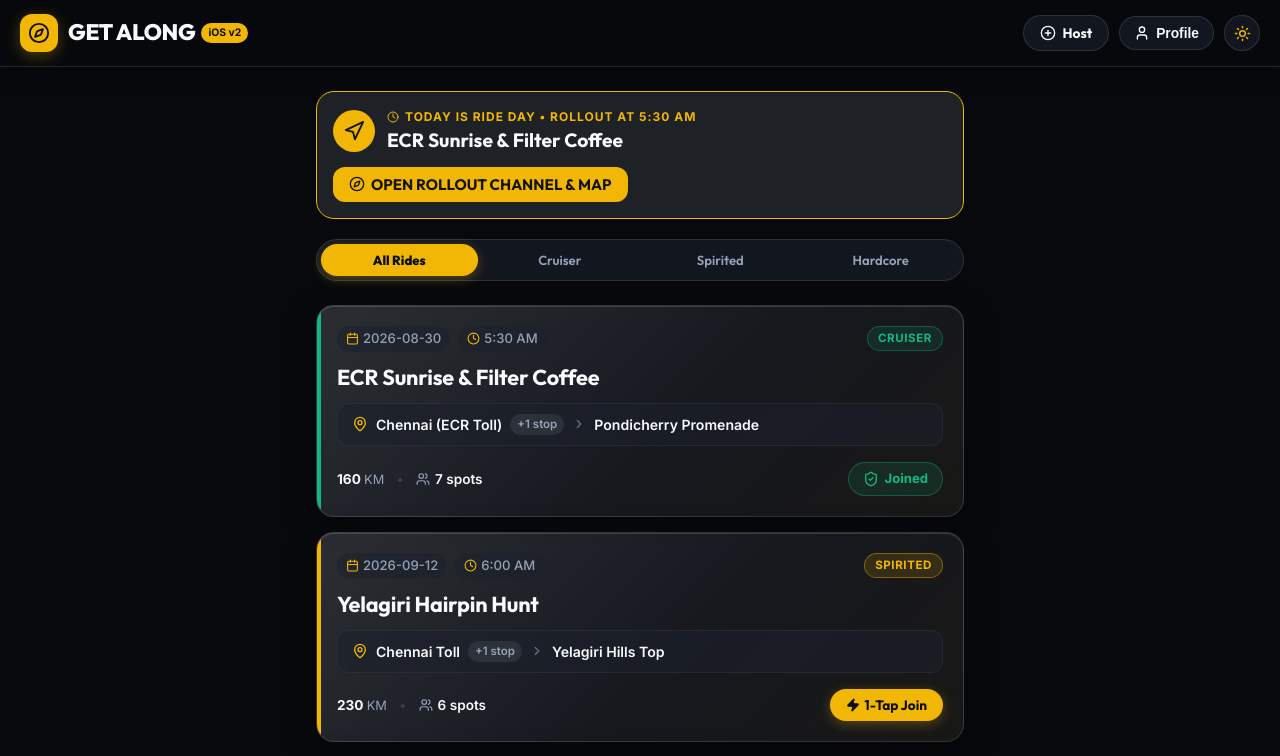
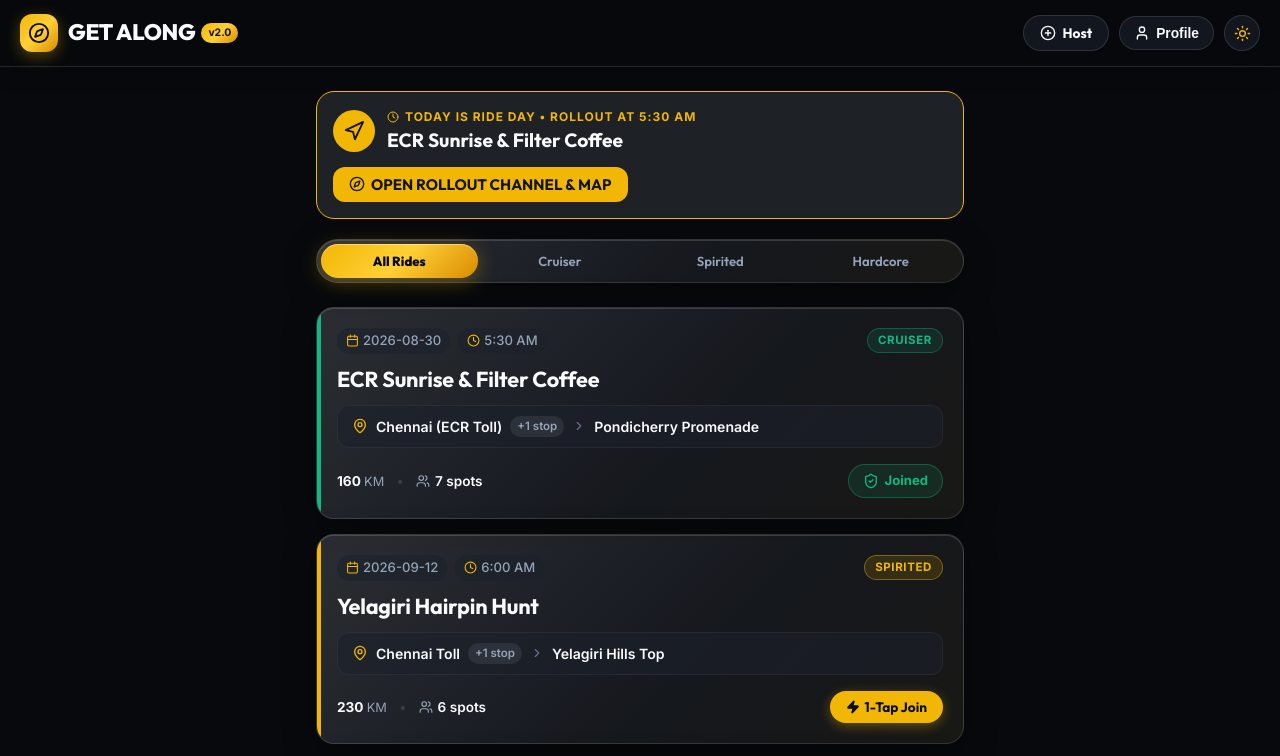
Before and after one commit to Surya9654/GetAlong, a React (Vite) app in the folder v2/: page / in a window 1280 px wide. Shown: the top 756 px of the page. Built offline with nearby package versions, Linux system fonts and the light colour scheme.

Commit message:
Add liquid flow navigation pill highlights and blur-in/blur-out page navigation transitions

```diff
--- a/v2/src/App.jsx
+++ b/v2/src/App.jsx
@@ -146,7 +146,7 @@ export default function App() {
 
   return (
     <div style={{ minHeight: '100vh', backgroundColor: 'var(--bg-color)', color: 'var(--text-primary)', pb: '40px' }}>
-      {/* iOS Frosted Navigation Bar */}
+      {/* iOS Liquid Navigation Header */}
       <header
         className="glass-header"
         style={{
@@ -164,7 +164,7 @@ export default function App() {
           className="ios-pressable"
           style={{ display: 'flex', alignItems: 'center', gap: '10px', cursor: 'pointer' }}
         >
-          <div style={{ width: '38px', height: '38px', borderRadius: '12px', backgroundColor: 'var(--amber)', display: 'flex', alignItems: 'center', justifyContent: 'center', boxShadow: '0 4px 15px var(--amber-glow)' }}>
+          <div style={{ width: '38px', height: '38px', borderRadius: '12px', background: 'var(--amber-gradient)', display: 'flex', alignItems: 'center', justifyContent: 'center', boxShadow: '0 4px 15px var(--amber-glow)' }}>
             <Compass size={22} color="#0B0E11" />
           </div>
           <div>
@@ -172,8 +172,8 @@ export default function App() {
               <span style={{ fontFamily: 'var(--font-heading)', fontSize: '1.4rem', fontWeight: 800, letterSpacing: '-0.3px', color: 'var(--text-primary)' }}>
                 GET ALONG
               </span>
-              <span style={{ fontSize: '0.65rem', backgroundColor: 'var(--amber)', color: '#0B0E11', fontWeight: 800, padding: '2px 7px', borderRadius: 'var(--radius-full)' }}>
-                iOS v2
+              <span style={{ fontSize: '0.65rem', background: 'var(--amber-gradient)', color: '#0B0E11', fontWeight: 800, padding: '2px 7px', borderRadius: 'var(--radius-full)' }}>
+                v2.0
               </span>
             </div>
           </div>
@@ -182,9 +182,9 @@ export default function App() {
         <div style={{ display: 'flex', alignItems: 'center', gap: '10px' }}>
           <button
             onClick={() => setShowHostModal(true)}
-            className="ios-pressable"
+            className={`ios-pressable liquid-pill ${showHostModal ? 'liquid-pill-active' : ''}`}
             style={{
-              backgroundColor: showHostModal ? 'var(--amber)' : 'var(--surface-raised)',
+              backgroundColor: showHostModal ? 'transparent' : 'var(--surface-raised)',
               color: showHostModal ? '#0B0E11' : 'var(--text-primary)',
               border: showHostModal ? '1px solid var(--amber)' : '1px solid var(--border-color)',
               borderRadius: 'var(--radius-full)',
@@ -196,7 +196,6 @@ export default function App() {
               alignItems: 'center',
               gap: '6px',
               cursor: 'pointer',
-              boxShadow: showHostModal ? '0 4px 15px var(--amber-glow)' : 'none',
             }}
           >
             <PlusCircle size={16} color={showHostModal ? '#0B0E11' : 'var(--text-primary)'} /> Host
@@ -204,9 +203,9 @@ export default function App() {
 
           <button
             onClick={() => setCurrentTab(currentTab === 'account' ? 'feed' : 'account')}
-            className="ios-pressable"
+            className={`ios-pressable liquid-pill ${currentTab === 'account' ? 'liquid-pill-active' : ''}`}
             style={{
-              backgroundColor: currentTab === 'account' ? 'var(--amber)' : 'var(--surface-raised)',
+              backgroundColor: currentTab === 'account' ? 'transparent' : 'var(--surface-raised)',
               color: currentTab === 'account' ? '#0B0E11' : 'var(--text-primary)',
               border: '1px solid var(--border-color)',
               borderRadius: 'var(--radius-full)',
@@ -219,7 +218,7 @@ export default function App() {
               fontSize: '0.86rem',
             }}
           >
-            <User size={16} /> Profile
+            <User size={16} color={currentTab === 'account' ? '#0B0E11' : 'var(--text-primary)'} /> Profile
           </button>
 
           <button
@@ -243,10 +242,10 @@ export default function App() {
         </div>
       </header>
 
-      {/* Main Content Area with Page Transitions */}
+      {/* Main Content Area with Blur-Out & Blur-In Page Navigation */}
       <main style={{ maxWidth: '680px', margin: '0 auto', padding: '24px 16px' }}>
         {currentTab === 'account' ? (
-          <div key="account-tab" className="animate-page-slide">
+          <div key="account-tab" className="animate-liquid-blur-in">
             <MyAccount
               userProfile={userProfile}
               onClose={() => setCurrentTab('feed')}
@@ -254,11 +253,11 @@ export default function App() {
             />
           </div>
         ) : currentTab === 'details' && selectedRide ? (
-          <div key="details-tab" className="animate-page-slide">
+          <div key="details-tab" className="animate-liquid-blur-in">
             {/* Back Navigation Button */}
             <button
               onClick={() => setCurrentTab('feed')}
-              className="ios-pressable"
+              className="ios-pressable liquid-pill"
               style={{
                 display: 'inline-flex',
                 alignItems: 'center',
@@ -313,7 +312,7 @@ export default function App() {
             />
           </div>
         ) : (
-          <div key="feed-tab" className="animate-page-back">
+          <div key="feed-tab" className="animate-liquid-blur-in">
             {/* Live Ride-Day Banner */}
             {todayRide && (
               <RideDayBanner
@@ -325,11 +324,10 @@ export default function App() {
               />
             )}
 
-            {/* iOS Segmented Control Pills Bar */}
+            {/* Liquid Flow Segmented Filter Pills Bar */}
             <div
+              className="glass-panel"
               style={{
-                backgroundColor: 'var(--surface-raised)',
-                border: '1px solid var(--border-color)',
                 borderRadius: 'var(--radius-full)',
                 padding: '4px',
                 display: 'grid',
@@ -344,20 +342,19 @@ export default function App() {
                   <button
                     key={f}
                     onClick={() => setFilter(f)}
-                    className="ios-pressable"
+                    className={`ios-pressable liquid-pill ${isActive ? 'liquid-pill-active' : ''}`}
                     style={{
-                      backgroundColor: isActive ? 'var(--amber)' : 'transparent',
-                      color: isActive ? '#0B0E11' : 'var(--text-muted)',
+                      backgroundColor: isActive ? 'transparent' : 'transparent',
+                      color: isActive ? '#07090C' : 'var(--text-muted)',
                       border: 'none',
                       borderRadius: 'var(--radius-full)',
-                      padding: '8px 0',
+                      padding: '9px 0',
                       fontSize: '0.82rem',
                       fontFamily: 'var(--font-heading)',
                       fontWeight: isActive ? 800 : 600,
                       cursor: 'pointer',
                       textTransform: 'capitalize',
                       textAlign: 'center',
-                      boxShadow: isActive ? '0 3px 12px var(--amber-glow)' : 'none',
                     }}
                   >
                     {f === 'all' ? 'All Rides' : f}
--- a/v2/src/index.css
+++ b/v2/src/index.css
@@ -11,7 +11,8 @@
   --text-muted: #94A3B8;
   --text-faint: #64748B;
   --amber: #F2B705;
-  --amber-glow: rgba(242, 183, 5, 0.3);
+  --amber-gradient: linear-gradient(135deg, #F2B705 0%, #FFD036 50%, #D98B00 100%);
+  --amber-glow: rgba(242, 183, 5, 0.35);
   --rust: #E05628;
   --moss: #10B981;
   --hardcore-red: #EF4444;
@@ -23,7 +24,7 @@
   --radius-full: 9999px;
   --font-heading: 'Outfit', 'Plus Jakarta Sans', sans-serif;
   --font-body: 'Inter', system-ui, -apple-system, sans-serif;
-  --ios-spring: cubic-bezier(0.32, 0.72, 0, 1);
+  --liquid-ease: cubic-bezier(0.23, 1, 0.32, 1);
 }
 
 [data-theme='day'] {
@@ -39,6 +40,7 @@
   --text-muted: #475569;
   --text-faint: #94A3B8;
   --amber: #D98B00;
+  --amber-gradient: linear-gradient(135deg, #F2B705 0%, #D98B00 100%);
   --amber-glow: rgba(217, 139, 0, 0.3);
   --rust: #C44E1A;
   --moss: #059669;
@@ -56,8 +58,8 @@
 body {
   background-color: var(--bg-color);
   background-image:
-    radial-gradient(circle at 15% 15%, rgba(242, 183, 5, 0.06) 0%, transparent 40%),
-    radial-gradient(circle at 85% 85%, rgba(56, 189, 248, 0.05) 0%, transparent 40%);
+    radial-gradient(circle at 15% 15%, rgba(242, 183, 5, 0.08) 0%, transparent 45%),
+    radial-gradient(circle at 85% 85%, rgba(56, 189, 248, 0.06) 0%, transparent 45%);
   background-attachment: fixed;
   color: var(--text-primary);
   font-family: var(--font-body);
@@ -98,7 +100,7 @@ select, input, textarea {
   color: var(--text-primary) !important;
   border-radius: var(--radius-sm);
   box-shadow: inset 0 1px 0 rgba(255, 255, 255, 0.08);
-  transition: border-color 0.2s ease, box-shadow 0.2s ease;
+  transition: border-color 0.25s var(--liquid-ease), box-shadow 0.25s var(--liquid-ease);
 }
 
 select:focus, input:focus, textarea:focus {
@@ -107,76 +109,101 @@ select:focus, input:focus, textarea:focus {
   box-shadow: 0 0 0 3px var(--amber-glow), inset 0 1px 0 rgba(255, 255, 255, 0.12) !important;
 }
 
-/* Translucent Select Option Styling */
 select option {
   background-color: #11151D !important;
   color: #F8FAFC !important;
   padding: 10px;
 }
 
-[data-theme='day'] select, [data-theme='day'] input, [data-theme='day'] textarea {
-  background: rgba(255, 255, 255, 0.75) !important;
-  border-color: rgba(0, 0, 0, 0.12) !important;
+/* Liquid Flow Pill Navigation Highlight */
+.liquid-pill {
+  transition: all 0.35s var(--liquid-ease);
+  position: relative;
+  overflow: hidden;
 }
 
-[data-theme='day'] select option {
-  background-color: #FFFFFF !important;
-  color: #0F172A !important;
+.liquid-pill-active {
+  background: var(--amber-gradient) !important;
+  color: #07090C !important;
+  box-shadow: 0 4px 20px var(--amber-glow), inset 0 1px 0 rgba(255, 255, 255, 0.4) !important;
+  transition: all 0.38s var(--liquid-ease);
 }
 
-/* iOS Spring & Page Animations */
+/* Page Navigation Blur In & Blur Out Keyframes */
+@keyframes liquidPageBlurIn {
+  0% {
+    opacity: 0;
+    filter: blur(16px);
+    transform: scale(0.96) translateY(12px);
+  }
+  50% {
+    filter: blur(6px);
+  }
+  100% {
+    opacity: 1;
+    filter: blur(0px);
+    transform: scale(1) translateY(0);
+  }
+}
+
+@keyframes liquidPageBlurOut {
+  0% {
+    opacity: 0;
+    filter: blur(16px);
+    transform: scale(1.03) translateY(-12px);
+  }
+  50% {
+    filter: blur(6px);
+  }
+  100% {
+    opacity: 1;
+    filter: blur(0px);
+    transform: scale(1) translateY(0);
+  }
+}
+
 @keyframes iosSpringUp {
-  0% { transform: translateY(100%); opacity: 0; }
-  100% { transform: translateY(0); opacity: 1; }
+  0% { transform: translateY(100%); opacity: 0; filter: blur(8px); }
+  100% { transform: translateY(0); opacity: 1; filter: blur(0); }
 }
 
 @keyframes iosFadeIn {
-  0% { opacity: 0; transform: scale(0.97) translateY(8px); }
-  100% { opacity: 1; transform: scale(1) translateY(0); }
-}
-
-@keyframes iosPageSlideIn {
-  0% { opacity: 0; transform: translateX(24px) scale(0.98); }
-  100% { opacity: 1; transform: translateX(0) scale(1); }
-}
-
-@keyframes iosPageSlideBack {
-  0% { opacity: 0; transform: translateX(-24px) scale(0.98); }
-  100% { opacity: 1; transform: translateX(0) scale(1); }
+  0% { opacity: 0; filter: blur(10px); transform: scale(0.96) translateY(10px); }
+  100% { opacity: 1; filter: blur(0); transform: scale(1) translateY(0); }
 }
 
 @keyframes livePulse {
   0%, 100% { box-shadow: 0 0 0 0 rgba(242, 183, 5, 0.4); }
-  50% { box-shadow: 0 0 0 10px rgba(242, 183, 5, 0); }
+  50% { box-shadow: 0 0 0 12px rgba(242, 183, 5, 0); }
+}
+
+.animate-liquid-blur-in {
+  animation: liquidPageBlurIn 0.38s var(--liquid-ease) forwards;
+}
+
+.animate-liquid-blur-out {
+  animation: liquidPageBlurOut 0.38s var(--liquid-ease) forwards;
 }
 
 .animate-ios-sheet {
-  animation: iosSpringUp 0.42s var(--ios-spring) forwards;
+  animation: iosSpringUp 0.42s var(--liquid-ease) forwards;
 }
 
 .animate-ios-card {
-  animation: iosFadeIn 0.3s var(--ios-spring) forwards;
-}
-
-.animate-page-slide {
-  animation: iosPageSlideIn 0.32s var(--ios-spring) forwards;
-}
-
-.animate-page-back {
-  animation: iosPageSlideBack 0.32s var(--ios-spring) forwards;
+  animation: iosFadeIn 0.32s var(--liquid-ease) forwards;
 }
 
 .animate-live-pulse {
   animation: livePulse 2.2s infinite;
 }
 
-/* Tactile Active States */
+/* Tactile Active Press States */
 .ios-pressable {
-  transition: transform 0.18s var(--ios-spring), background-color 0.18s ease, border-color 0.18s ease;
+  transition: transform 0.22s var(--liquid-ease), background 0.22s ease, border-color 0.22s ease, box-shadow 0.22s ease;
 }
 
 .ios-pressable:active {
-  transform: scale(0.97);
+  transform: scale(0.96);
 }
 
 /* Hide Scrollbar */
```
Also changed, not shown: v2/src/components/MyAccount.jsx (+7 -9 lines).
